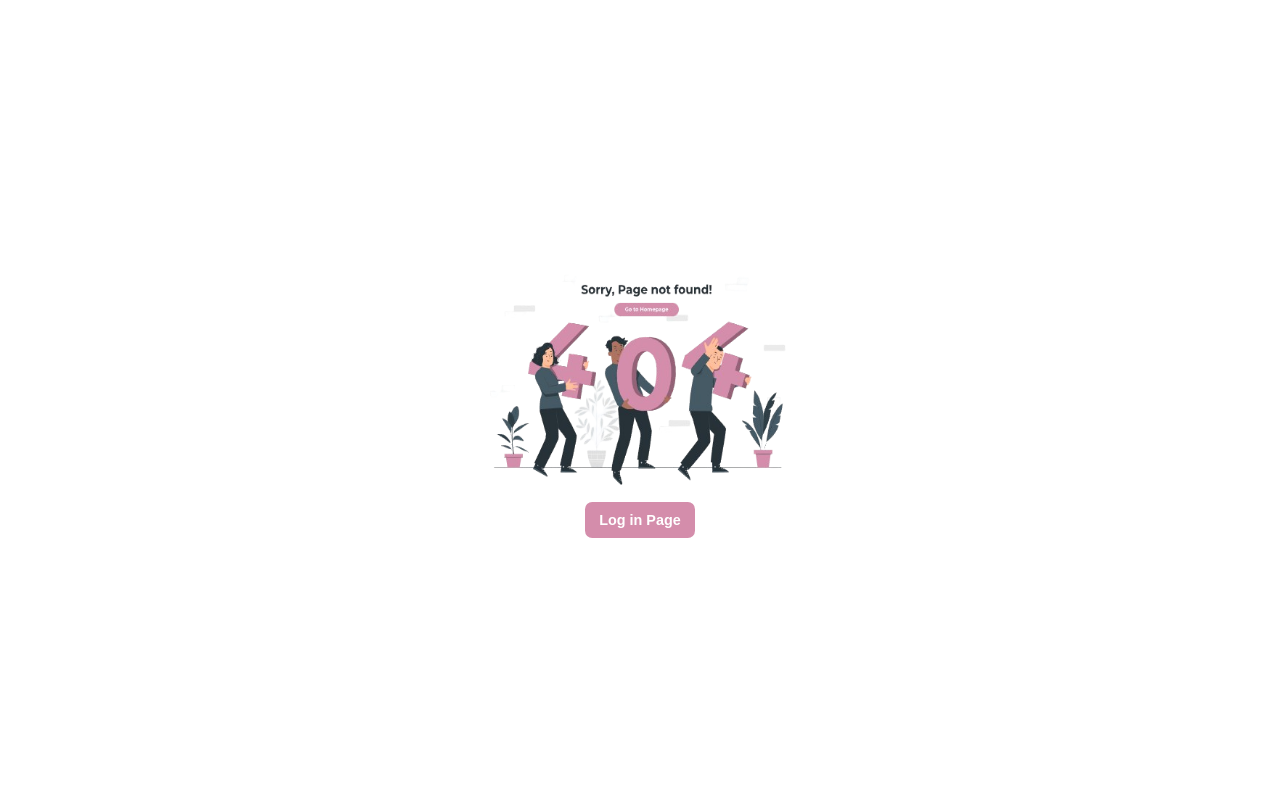
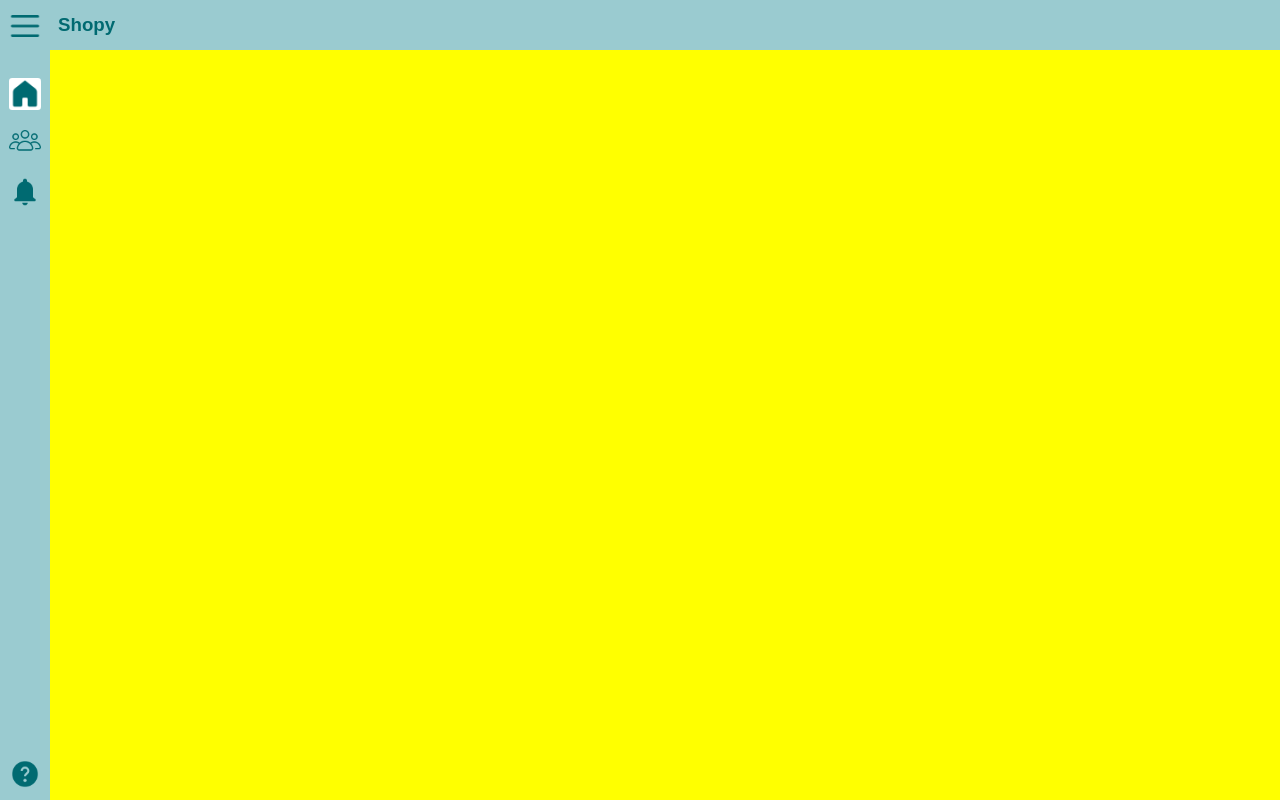
Before and after one commit to it-is-Anas/Shopy--Front-End-, a Vue app: page /admin/info in a window 1280 px wide. Before the commit this address led to /err-not-found. Built offline with nearby package versions, Linux system fonts and the light colour scheme; sample sign-in values are in the browser's storage.

Commit message:
fix notification aside url

```diff
--- a/src/Style/Admin/MainStyle.css
+++ b/src/Style/Admin/MainStyle.css
@@ -99,14 +99,50 @@
     font-weight: 600;
 }
 
-
-.admin-header{
-
-}
-
 .admin-work_space{
     grid-row: 2/3;
 }
+
+
+.admin-header{
+    display: flex;
+    align-items: center;
+    background: var(--admin-light-blue);
+    padding: .5em;
+    justify-content: flex-start;
+}
+
+.admin-header-logo{
+    color: var(--admin-bold-blue);
+}
+
+/* ========== */
+.admin-home{
+    width: 100%;
+    height: 100%;
+    background-color: red;
+    overflow-y: scroll;
+    display: flex;
+    flex-wrap: wrap;
+    flex-grow: 1;
+}
+
+.admin-users{
+    width: 100%;
+    height: 100%;
+    background-color: blue;
+}
+.admin-noti{
+    width: 100%;
+    height: 100%;
+    background-color: green;
+}
+.admin-info{
+    width: 100%;
+    height: 100%;
+    background-color: yellow;
+}
+
 
 
 @media (min-width: 1000px) {
--- a/src/components/Admin/AdminAside.vue
+++ b/src/components/Admin/AdminAside.vue
@@ -28,7 +28,7 @@
                     <img class="admin-aside_chat-img" src="../../assets/System/Admin/users.png" alt="">
                     <p class="admin-aside_chat-text" > users </p>
                 </router-link>
-                <router-link to="/admin/notification" class="admin-aside_list-chat">
+                <router-link to="/admin/notifications" class="admin-aside_list-chat">
                     <img class="admin-aside_chat-img" src="../../assets/System/Admin/notii.png" alt="">
                     <p class="admin-aside_chat-text" > Notifications </p>
                 </router-link>
--- a/src/components/Admin/AdminHeader.vue
+++ b/src/components/Admin/AdminHeader.vue
@@ -1,5 +1,5 @@
 <template>
     <header class="admin-header" >
-
+        <h3 class="admin-header-logo" >Shopy</h3>
     </header>
 </template>
--- a/src/views/Admin/Admin.vue
+++ b/src/views/Admin/Admin.vue
@@ -3,7 +3,11 @@
         <admin-header  />
         <admin-aside  />
         <div class="admin-work_space">
-
+            <router-view v-slot="slotProps" >
+                <transition-group name="fade" mode="out-in" >
+                    <component :is="slotProps.Component"></component>
+                </transition-group>
+            </router-view>
         </div>
     </div>
 </template>
--- /dev/null
+++ b/src/views/Admin/Childreens/AdminHome.vue
@@ -0,0 +1,10 @@
+<template>
+    <div class="admin-home" >
+
+    </div>
+</template>
+<script>
+export default {
+
+}
+</script>
--- /dev/null
+++ b/src/views/Admin/Childreens/AdminInfo.vue
@@ -0,0 +1,10 @@
+<template>
+    <div class="admin-info" >
+
+    </div>
+</template>
+<script>
+export default {
+
+}
+</script>
--- /dev/null
+++ b/src/views/Admin/Childreens/AdminNoti.vue
@@ -0,0 +1,10 @@
+<template>
+    <div class="admin-noti" >
+
+    </div>
+</template>
+<script>
+export default {
+
+}
+</script>
--- /dev/null
+++ b/src/views/Admin/Childreens/AdminUsers.vue
@@ -0,0 +1,10 @@
+<template>
+    <div class="admin-users" >
+
+    </div>
+</template>
+<script>
+export default {
+
+}
+</script>
```
Also changed, not shown: src/router/index.js (+8 -1 lines).
